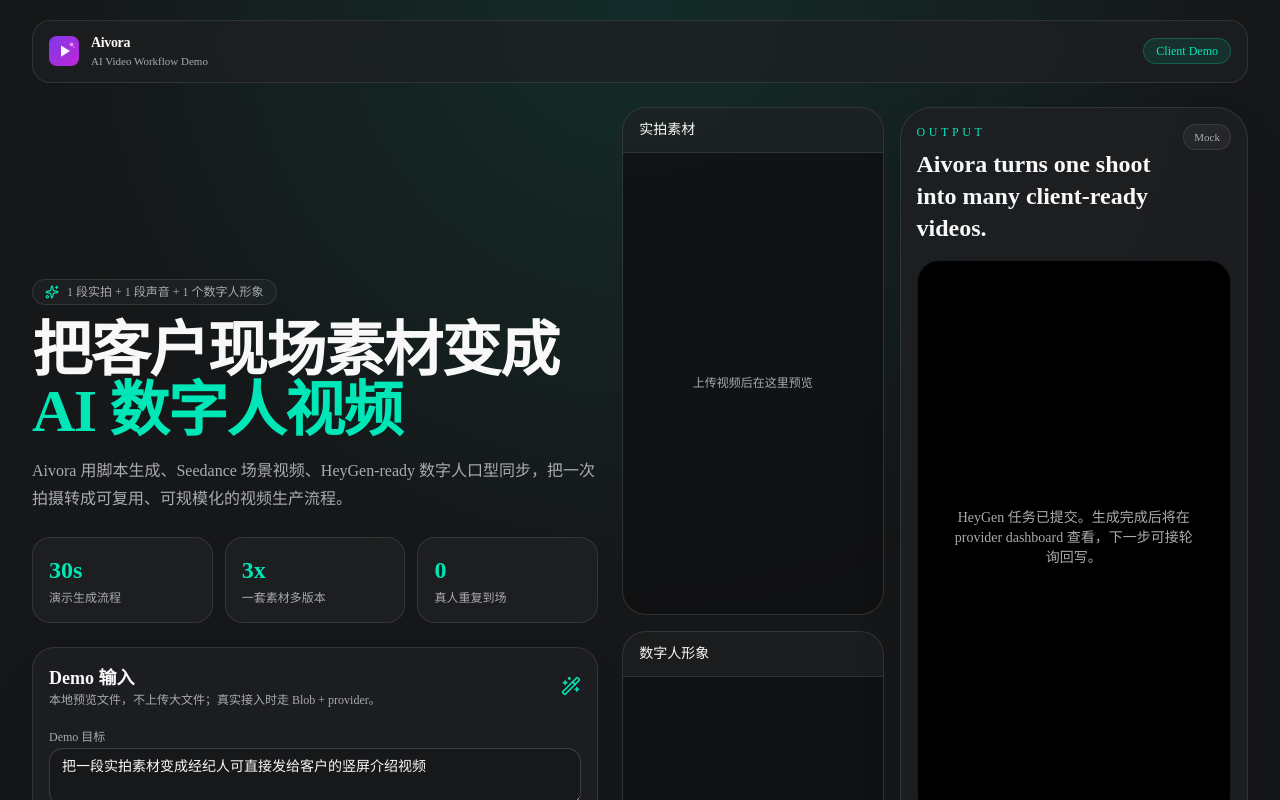
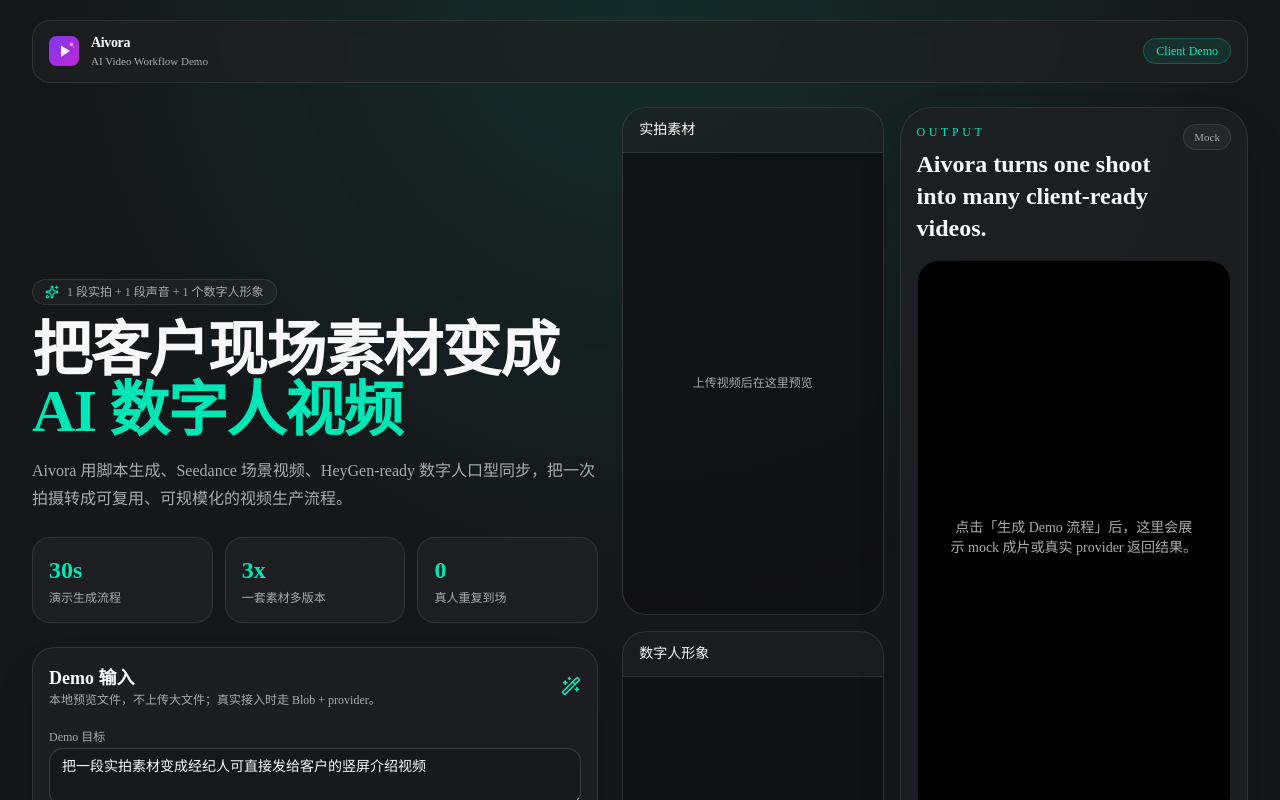
Before and after one commit to LucasJ880/ReelForge, a Next.js app: page /demo/ai-video in a window 1280 px wide. Shown: the top 800 px of the page. Built offline with nearby package versions, Linux system fonts and the light colour scheme; no server answers.

Commit message:
fix(demo): clarify initial preview placeholder
Made-with: Cursor

```diff
--- a/src/app/demo/ai-video/demo-client.tsx
+++ b/src/app/demo/ai-video/demo-client.tsx
@@ -165,7 +165,7 @@ export function AiVideoDemoClient() {
         <section className="grid flex-1 gap-6 py-6 lg:grid-cols-[0.95fr_1.05fr] lg:items-center">
           <div className="space-y-6">
             <div className="space-y-4">
-              <div className="inline-flex items-center gap-2 rounded-full border border-white/10 bg-white/[0.03] px-3 py-1 text-xs text-muted-foreground">
+              <div className="inline-flex items-center gap-2 rounded-full border border-white/10 bg-white/3 px-3 py-1 text-xs text-muted-foreground">
                 <Sparkles className="h-3.5 w-3.5 text-primary" />
                 1 段实拍 + 1 段声音 + 1 个数字人形象
               </div>
@@ -229,7 +229,7 @@ export function AiVideoDemoClient() {
                       className={`rounded-2xl border p-3 text-left transition ${
                         style === item.id
                           ? "border-primary/50 bg-primary/10"
-                          : "border-white/10 bg-white/[0.03] hover:border-white/20"
+                          : "border-white/10 bg-white/3 hover:border-white/20"
                       }`}
                     >
                       <div className="text-sm font-medium">{item.title}</div>
@@ -311,7 +311,7 @@ export function AiVideoDemoClient() {
                     {result.headline}
                   </h2>
                 </div>
-                <div className="rounded-full border border-white/10 bg-white/[0.04] px-2.5 py-1 text-[11px] text-muted-foreground">
+                <div className="rounded-full border border-white/10 bg-white/4 px-2.5 py-1 text-[11px] text-muted-foreground">
                   {result.provider === "heygen" ? "HeyGen" : "Mock"}
                 </div>
               </div>
@@ -322,11 +322,13 @@ export function AiVideoDemoClient() {
                     src={result.previewVideoUrl}
                     controls
                     playsInline
-                    className="aspect-[9/16] w-full object-cover"
+                    className="aspect-9/16 w-full object-cover"
                   />
                 ) : (
-                  <div className="flex aspect-[9/16] items-center justify-center p-8 text-center text-sm text-muted-foreground">
-                    HeyGen 任务已提交。生成完成后将在 provider dashboard 查看，下一步可接轮询回写。
+                  <div className="flex aspect-9/16 items-center justify-center p-8 text-center text-sm text-muted-foreground">
+                    {result.status === "submitted"
+                      ? "HeyGen 任务已提交。生成完成后将在 provider dashboard 查看，下一步可接轮询回写。"
+                      : "点击「生成 Demo 流程」后，这里会展示 mock 成片或真实 provider 返回结果。"}
                   </div>
                 )}
               </div>
@@ -342,7 +344,7 @@ export function AiVideoDemoClient() {
                 {result.timeline.map((item) => (
                   <div
                     key={item.label}
-                    className="flex gap-3 rounded-2xl border border-white/10 bg-white/[0.03] p-3"
+                    className="flex gap-3 rounded-2xl border border-white/10 bg-white/3 p-3"
                   >
                     <CheckCircle2 className="mt-0.5 h-4 w-4 shrink-0 text-primary" />
                     <div>
@@ -373,7 +375,7 @@ export function AiVideoDemoClient() {
 
 function Metric({ value, label }: { value: string; label: string }) {
   return (
-    <div className="rounded-2xl border border-white/10 bg-white/[0.03] p-4">
+    <div className="rounded-2xl border border-white/10 bg-white/3 p-4">
       <div className="text-2xl font-semibold text-primary">{value}</div>
       <div className="mt-1 text-xs text-muted-foreground">{label}</div>
     </div>
@@ -394,7 +396,7 @@ function UploadCard({
   onChange: (file: File | null) => void;
 }) {
   return (
-    <label className="group cursor-pointer rounded-2xl border border-dashed border-white/15 bg-white/[0.03] p-3 transition hover:border-primary/40 hover:bg-primary/5">
+    <label className="group cursor-pointer rounded-2xl border border-dashed border-white/15 bg-white/3 p-3 transition hover:border-primary/40 hover:bg-primary/5">
       <input
         type="file"
         accept={accept}
@@ -428,7 +430,7 @@ function PreviewPanel({
       <div className="border-b border-white/10 px-4 py-3 text-sm font-medium">
         {title}
       </div>
-      <div className="flex aspect-[9/16] items-center justify-center bg-black/40">
+      <div className="flex aspect-9/16 items-center justify-center bg-black/40">
         {videoUrl ? (
           <video
             src={videoUrl}
```
